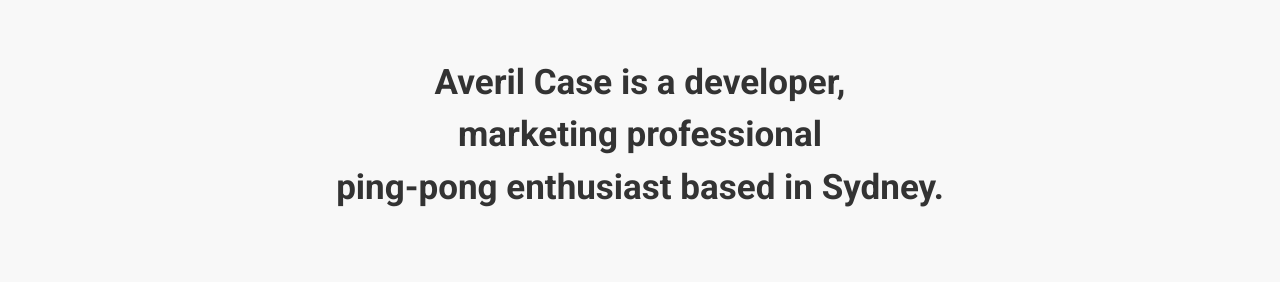
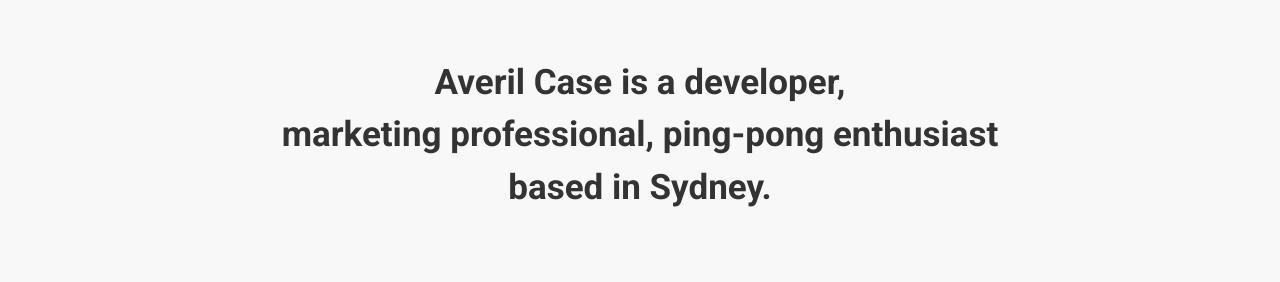
Before and after one commit to averilcase/averilcase.github.io, a plain HTML site: page index.html in a window 1280 px wide. Shown: the part 115-397 px from the top of the page. Drawn offline with nearby package versions, Linux system fonts and the light colour scheme; some icons are missing.

Commit message:
edit tagline 2

```diff
--- a/index.html
+++ b/index.html
@@ -24,8 +24,8 @@
 
 		</nav>
 		<div id="blurb">
-			<h2>Averil Case is a developer,<br/> marketing professional<br/>
-			 ping-pong enthusiast based in Sydney.
+			<h2>Averil Case is a developer,<br/> marketing professional,
+			 ping-pong enthusiast <br/>based in Sydney.
 			</h2>
 		</div>
 		<div id="websites">
```
